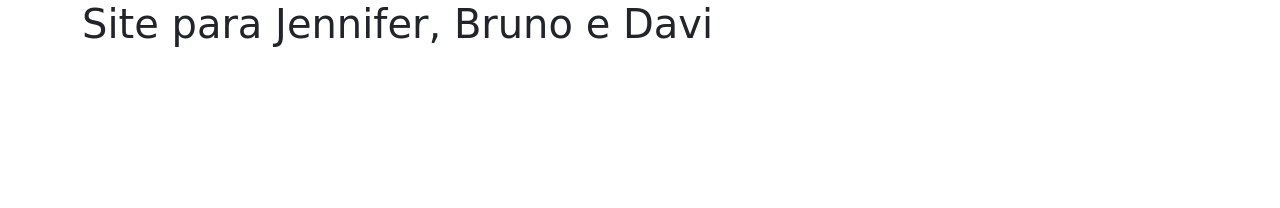
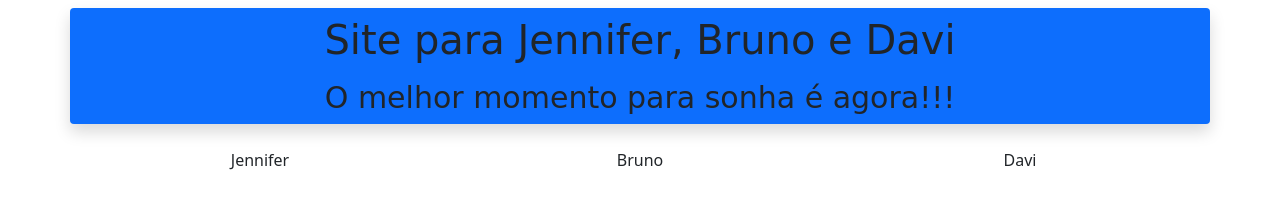
Before and after one commit to AlysonRM/jbd, a plain HTML site: page index.html in a window 1280 px wide. Drawn offline with nearby package versions, Linux system fonts and the light colour scheme; a web font is replaced by a local one.

Commit message:
designe pre preparado

```diff
--- a/estilo/index.css
+++ b/estilo/index.css
@@ -1,3 +1,7 @@
 h1 {
   font-family: 'Redressed', cursive;
 }
+h2 {
+  font-family: 'Redressed', cursive;
+  font-size: 30px;
+}
--- a/index.html
+++ b/index.html
@@ -12,14 +12,17 @@
 </head>
 <body>
   <div class="container">
-    <div class="row">
-      <div class="col-md-14">
-        <h1>Site para Jennifer, Bruno e Davi</h1>
+    <div class="row mt-2">
+      <div class="col-md-12 shadow rounded bg-primary text-center">
+        <h1 class="aligne-center aligne-middle d-block p-2 text-black">Site para Jennifer, Bruno e Davi</h1>
+        <h2>O melhor momento para sonha é agora!!!</h2>
       </div>
-
     </div>
-
-    <h2></h2>
+    <div class="row align-items-start text-center mt-4">
+      <div class="col">Jennifer</div>
+      <div class="col">Bruno</div>
+      <div class="col">Davi</div>
+    </div>
   </div>
 
   <script src="https://cdn.jsdelivr.net/npm/@popperjs/core@2.5.4/dist/umd/popper.min.js" integrity="sha384-q2kxQ16AaE6UbzuKqyBE9/u/KzioAlnx2maXQHiDX9d4/zp8Ok3f+M7DPm+Ib6IU" crossorigin="anonymous"></script>
```
